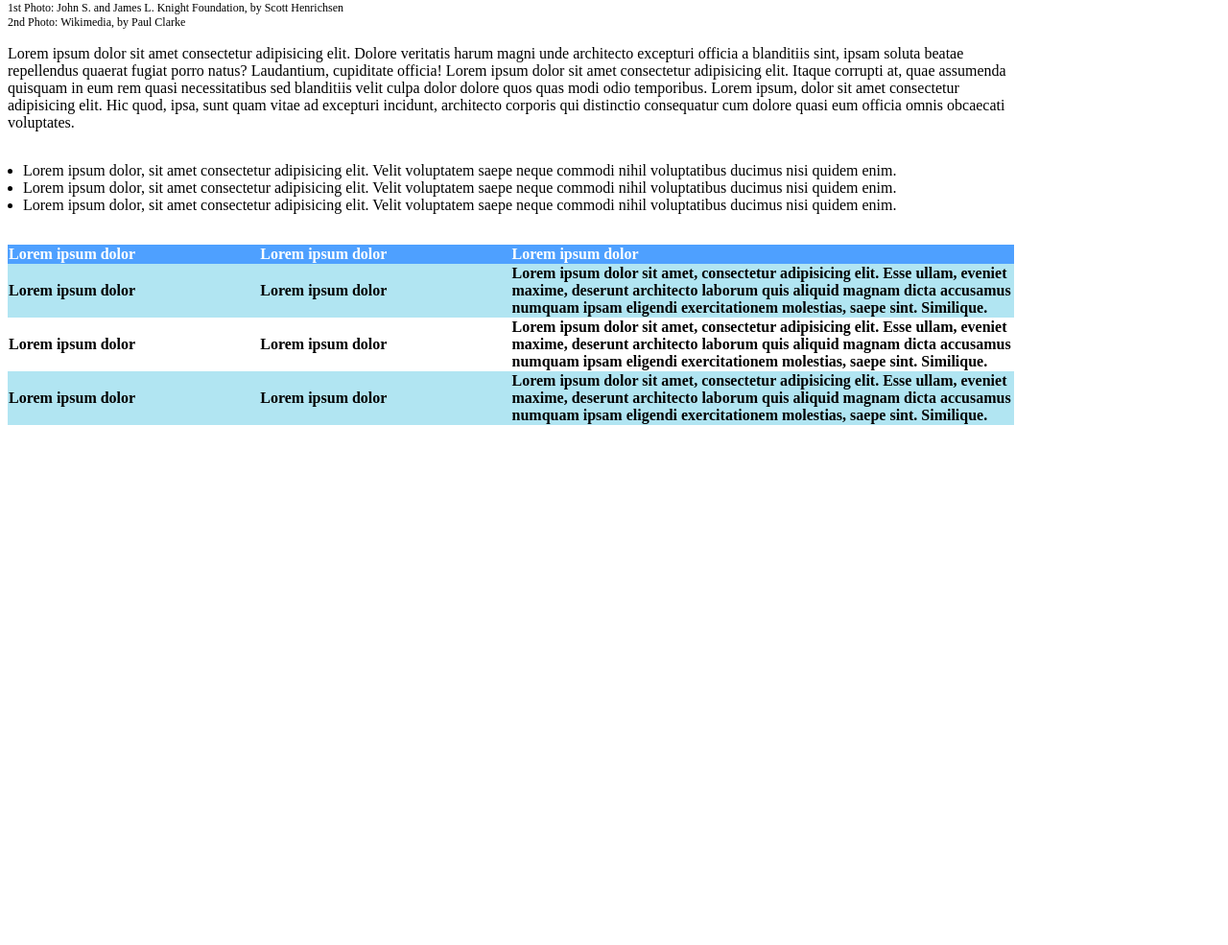
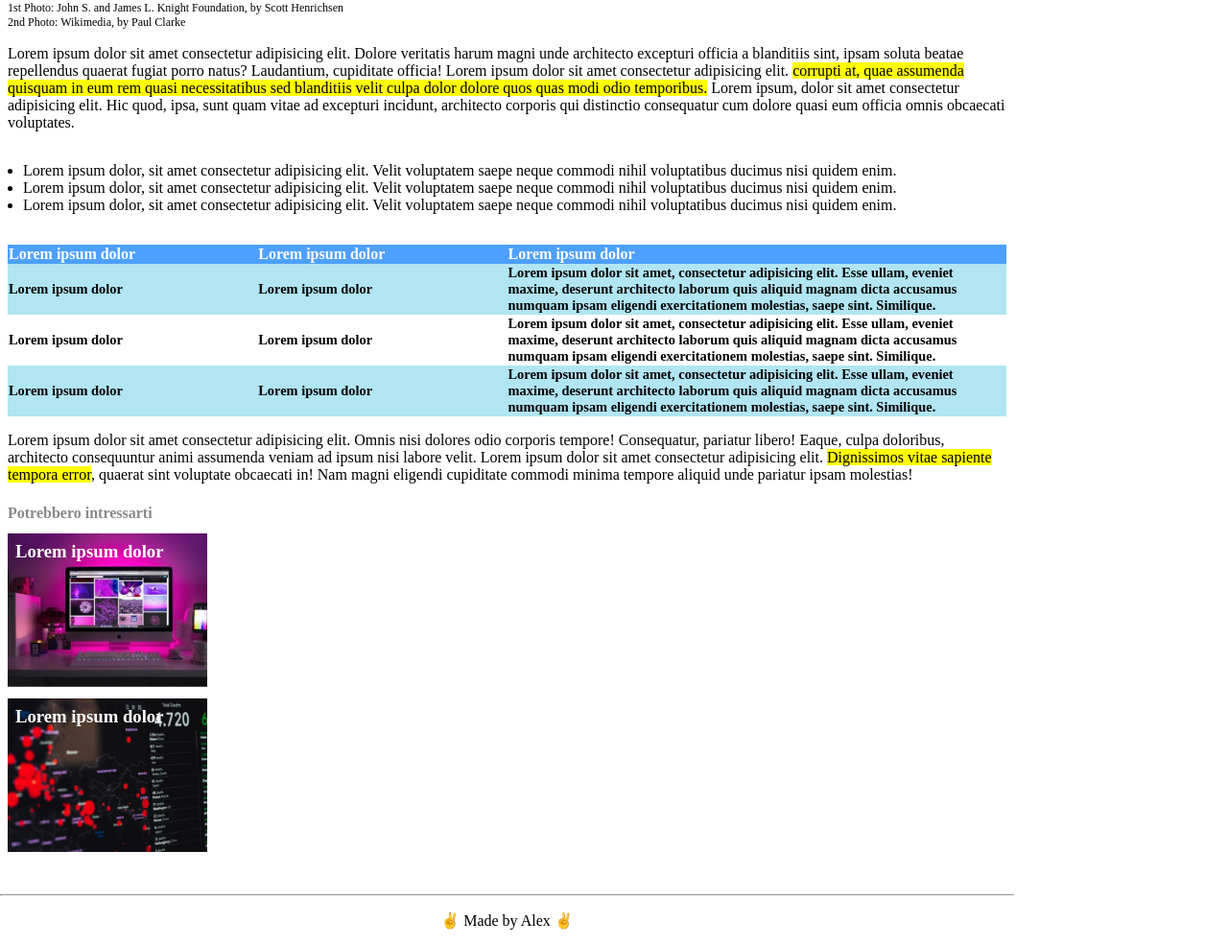
Before and after one commit to alexciccarese/html-css-booleaner, a plain HTML site: page index.html in a window 1280 px wide. Shown: the part 614-1599 px from the top of the page at 96% size. Before the commit the page ends 1057 px from the top, so only its background shows below. Drawn offline with Linux system fonts and the light colour scheme.

Commit message:
Interests and footer added

```diff
--- a/Assets/style.css
+++ b/Assets/style.css
@@ -26,6 +26,7 @@ body {
 
 .container {
   margin-left: 8px;
+  margin-right: 8px;
 }
 
 .container h1:first-child {
@@ -36,13 +37,15 @@ body {
   color: var(--boo-text-grey);
 }
 
+#author_credits p {
+  margin-top: 0;
+}
+
 #author_credits p:first-child {
-  margin-top: 0;
   margin-bottom: 0;
 }
 
 #author_credits p:last-child {
-  margin-top: 0;
   margin-bottom: 24px;
   font-size: 70%;
 }
@@ -54,6 +57,10 @@ body {
 #images p {
   font-size: 75%;
   margin-top: 0;
+}
+
+.description span{
+  background-color: yellow;
 }
 
 ul {
@@ -73,6 +80,7 @@ thead {
 
 tbody {
   height: 50px;
+  font-size: 90%;
   font-weight: bold;
 }
 
@@ -83,3 +91,36 @@ tbody {
 .last_column {
   width: 50%;
 }
+
+#interests h4:first-child {
+  color: var(--boo-text-grey);
+  margin-bottom: 12px;
+}
+
+#img_1 {
+  color: white;
+  width: 208px;
+  height: 160px;
+  background-image: url(/Assets/img/monitor.jpg);
+  background-size: cover;
+  margin-bottom: 12px;
+}
+
+#img_2 {
+  color: white;
+  width: 208px;
+  height: 160px;
+  background-image: url(/Assets/img/graph.jpg);
+  background-size: cover;
+  margin-bottom: 44px;
+}
+
+#interests h3 {
+  margin-top: 0;
+  padding-left: 8px;
+  padding-top: 8px;
+}
+
+footer {
+  text-align: center;
+}
--- a/index.html
+++ b/index.html
@@ -3,7 +3,7 @@
   <head>
     <meta charset="UTF-8">
     <meta name="viewport" content="width=device-width, initial-scale=1.0">
-    <title>Document</title>
+    <title>The Booleaner</title>
     <link rel="stylesheet" href="Assets/style.css">
   </head>
 
@@ -31,23 +31,43 @@
         <section id="images">
           <img src="Assets/img/tim-1.jpg" alt>
           <img src="Assets/img/tim-2.jpg" alt>
-          <p>1st Photo: John S. and James L. Knight Foundation, by Scott Henrichsen <br>
-          2nd Photo: Wikimedia, by Paul Clarke</p>
+          <p>1st Photo: John S. and James L. Knight Foundation, by Scott
+            Henrichsen <br>
+            2nd Photo: Wikimedia, by Paul Clarke</p>
         </section>
         <!-- /Images -->
 
-        <p>Lorem ipsum dolor sit amet consectetur adipisicing elit. Dolore veritatis harum magni unde architecto excepturi officia a blanditiis sint, ipsam soluta beatae repellendus quaerat fugiat porro natus? Laudantium, cupiditate officia! Lorem ipsum dolor sit amet consectetur adipisicing elit. Itaque corrupti at, quae assumenda quisquam in eum rem quasi necessitatibus sed blanditiis velit culpa dolor dolore quos quas modi odio temporibus. Lorem ipsum, dolor sit amet consectetur adipisicing elit. Hic quod, ipsa, sunt quam vitae ad excepturi incidunt, architecto corporis qui distinctio consequatur cum dolore quasi eum officia omnis obcaecati voluptates.</p>
+        <section class="description">
+          <p>Lorem ipsum dolor sit amet consectetur adipisicing elit. Dolore
+            veritatis harum magni unde architecto excepturi officia a blanditiis
+            sint, ipsam soluta beatae repellendus quaerat fugiat porro natus?
+            Laudantium, cupiditate officia! Lorem ipsum dolor sit amet
+            consectetur adipisicing elit. <span> corrupti at, quae assumenda
+              quisquam in eum rem quasi necessitatibus sed blanditiis velit
+              culpa dolor dolore quos quas modi odio temporibus.</span> Lorem
+            ipsum, dolor sit amet consectetur adipisicing elit. Hic quod, ipsa,
+            sunt quam vitae ad excepturi incidunt, architecto corporis qui
+            distinctio consequatur cum dolore quasi eum officia omnis obcaecati
+            voluptates.</p>
+        </section>
+        <!-- /Description -->
 
         <section id="list">
           <ul>
-            <li>Lorem ipsum dolor, sit amet consectetur adipisicing elit. Velit voluptatem saepe neque commodi nihil voluptatibus ducimus nisi quidem enim.</li>
-            <li>Lorem ipsum dolor, sit amet consectetur adipisicing elit. Velit voluptatem saepe neque commodi nihil voluptatibus ducimus nisi quidem enim.</li>
-            <li>Lorem ipsum dolor, sit amet consectetur adipisicing elit. Velit voluptatem saepe neque commodi nihil voluptatibus ducimus nisi quidem enim.</li>
+            <li>Lorem ipsum dolor, sit amet consectetur adipisicing elit. Velit
+              voluptatem saepe neque commodi nihil voluptatibus ducimus nisi
+              quidem enim.</li>
+            <li>Lorem ipsum dolor, sit amet consectetur adipisicing elit. Velit
+              voluptatem saepe neque commodi nihil voluptatibus ducimus nisi
+              quidem enim.</li>
+            <li>Lorem ipsum dolor, sit amet consectetur adipisicing elit. Velit
+              voluptatem saepe neque commodi nihil voluptatibus ducimus nisi
+              quidem enim.</li>
           </ul>
         </section>
         <!-- /List -->
 
-        <section id="Table">
+        <div id="Table">
           <table>
             <thead>
               <th>Lorem ipsum dolor</th>
@@ -58,29 +78,66 @@
             <tbody class="ciano">
               <td>Lorem ipsum dolor</td>
               <td>Lorem ipsum dolor</td>
-              <td class="last_column">Lorem ipsum dolor sit amet, consectetur adipisicing elit. Esse ullam, eveniet maxime, deserunt architecto laborum quis aliquid magnam dicta accusamus numquam ipsam eligendi exercitationem molestias, saepe sint. Similique.</td>
+              <td class="last_column">Lorem ipsum dolor sit amet, consectetur
+                adipisicing elit. Esse ullam, eveniet maxime, deserunt
+                architecto laborum quis aliquid magnam dicta accusamus numquam
+                ipsam eligendi exercitationem molestias, saepe sint.
+                Similique.</td>
             </tbody>
 
             <tbody class="white">
               <td>Lorem ipsum dolor</td>
               <td>Lorem ipsum dolor</td>
-              <td class="last_column">Lorem ipsum dolor sit amet, consectetur adipisicing elit. Esse ullam, eveniet maxime, deserunt architecto laborum quis aliquid magnam dicta accusamus numquam ipsam eligendi exercitationem molestias, saepe sint. Similique.</td>
+              <td class="last_column">Lorem ipsum dolor sit amet, consectetur
+                adipisicing elit. Esse ullam, eveniet maxime, deserunt
+                architecto laborum quis aliquid magnam dicta accusamus numquam
+                ipsam eligendi exercitationem molestias, saepe sint.
+                Similique.</td>
             </tbody>
 
             <tbody class="ciano">
               <td>Lorem ipsum dolor</td>
               <td>Lorem ipsum dolor</td>
-              <td class="last_column">Lorem ipsum dolor sit amet, consectetur adipisicing elit. Esse ullam, eveniet maxime, deserunt architecto laborum quis aliquid magnam dicta accusamus numquam ipsam eligendi exercitationem molestias, saepe sint. Similique.</td>
+              <td class="last_column">Lorem ipsum dolor sit amet, consectetur
+                adipisicing elit. Esse ullam, eveniet maxime, deserunt
+                architecto laborum quis aliquid magnam dicta accusamus numquam
+                ipsam eligendi exercitationem molestias, saepe sint.
+                Similique.</td>
             </tbody>
           </table>
+        </div>
+        <!-- /Table -->
+
+        <section class="description">
+          <p>Lorem ipsum dolor sit amet consectetur adipisicing elit. Omnis nisi
+            dolores odio corporis tempore! Consequatur, pariatur libero! Eaque,
+            culpa doloribus, architecto consequuntur animi assumenda veniam ad
+            ipsum nisi labore velit. Lorem ipsum dolor sit amet consectetur
+            adipisicing elit. <span>Dignissimos vitae sapiente tempora
+              error</span>, quaerat sint voluptate obcaecati in! Nam magni
+            eligendi cupiditate commodi minima tempore aliquid unde pariatur
+            ipsam
+            molestias!</p>
         </section>
-        <!-- /Table -->
+
+        <div id="interests">
+          <h4>Potrebbero intressarti</h4>
+          <div id="img_1">
+            <h3>Lorem ipsum dolor</h3>
+          </div>
+          <div id="img_2">
+            <h3>Lorem ipsum dolor</h3>
+          </div>
+        </div>
+        <!-- /Interests -->
 
       </div>
     </main>
     <!-- /Main -->
+     <hr>
 
     <footer id="site_footer">
+      <p><span>&#9996;</span> Made by Alex <span>&#9996;</span></p>
 
     </footer>
     <!-- Footer -->
```
